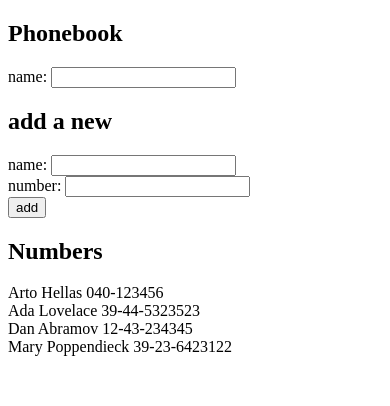
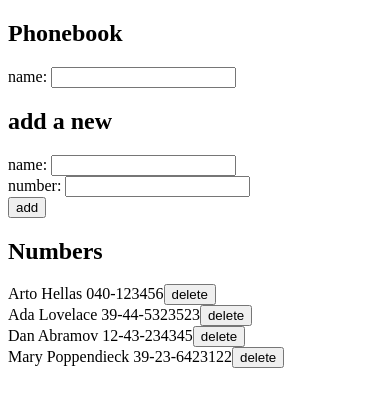
Before and after one commit to DianaMukaliyeva/fullstackopen2020, a React (Create React App) app in the folder part2/phonebook/: page / in a window 390 px wide. Shown: the top 406 px of the page. Built offline with nearby package versions, Linux system fonts and the light colour scheme; data requests are answered from the project's data file.

Commit message:
2.17: Phonebook step9

```diff
--- a/part2/phonebook/src/App.js
+++ b/part2/phonebook/src/App.js
@@ -46,6 +46,19 @@ const App = () => {
         }
     };
 
+    const deleteContact = id => {
+        if (window.confirm(`Delete ${id}?`)) {
+            personService
+                .remove(id)
+                .then(() => {
+                    setPersons(persons.filter(person => person.id !== id));
+                })
+                .catch(() => {
+                    alert('does not exists!');
+                });
+        }
+    };
+
     return (
         <div>
             <Header title='Phonebook' />
@@ -59,7 +72,7 @@ const App = () => {
                 handleNumber={handleNumber}
             />
             <Header title='Numbers' />
-            <Contacts persons={personsToShow} />
+            <Contacts persons={personsToShow} deleteContactAction={deleteContact} />
         </div>
     );
 };
--- a/part2/phonebook/src/components/Contacts.js
+++ b/part2/phonebook/src/components/Contacts.js
@@ -1,9 +1,10 @@
 import React from 'react';
 
-const Contacts = ({ persons }) =>
+const Contacts = ({ persons, deleteContactAction }) =>
     persons.map(person => (
         <div key={person.name}>
             {person.name} {person.number}
+            <button onClick={() => deleteContactAction(person.id)}>delete</button>
         </div>
     ));
 
--- a/part2/phonebook/src/services/persons.js
+++ b/part2/phonebook/src/services/persons.js
@@ -11,7 +11,13 @@ const create = newObject => {
     return request.then(response => response.data);
 };
 
+const remove = id => {
+    const request = axios.delete(`${baseUrl}/${id}`);
+    return request.then(response => response.data);
+};
+
 export default {
     getAll,
     create,
+    remove,
 };
```
